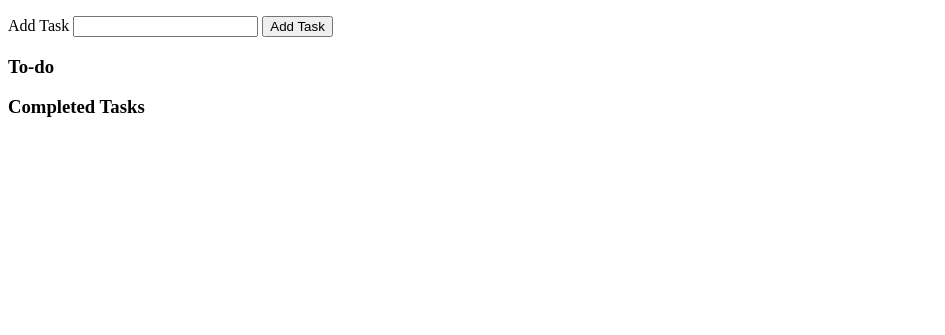
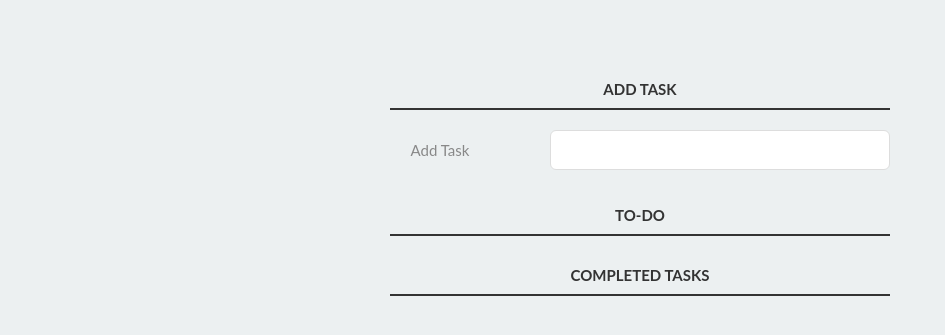
Before and after one commit to ryeviz/Prive, a PHP site: page / in a window 1280 px wide. Shown: the top 335 px of the page, without its empty margins (0-945 px from the left). Run offline with PHP 8.4, Linux system fonts and the light colour scheme.

Commit message:
Update style.css

```diff
--- a/style.css
+++ b/style.css
@@ -1,127 +1,143 @@
-/* Style for the task form */
-
-.task-form {
-  margin: 20px auto;
-  width: 400px;
-  background-color: #f2f2f2;
-  border-radius: 10px;
-  padding: 20px;
-  box-shadow: 0 0 10px rgba(0, 0, 0, 0.2);
+/* Basic Style */
+body {
+background: #ecf0f1;
+color: #333;
+font-family: Lato, sans-serif;
 }
 
-.task-form h2 {
-  text-align: center;
-  margin-bottom: 20px;
+.container {
+display: block;
+width: 500px;
+margin: 50px auto 0;
 }
 
-.task-form label {
-  display: block;
-  margin-bottom: 10px;
-  font-weight: bold;
+ul {
+margin: 0;
+padding: 0;
 }
 
-.task-form input[type="text"],
-.task-form select {
-  display: block;
-  width: 100%;
-  padding: 10px;
-  border-radius: 5px;
-  border: none;
-  margin-bottom: 20px;
+li * {
+float: left;
 }
 
-.task-form button {
-  display: block;
-  margin: 0 auto;
-  background-color: #4caf50;
-  color: #fff;
-  border: none;
-  border-radius: 5px;
-  padding: 10px 20px;
-  cursor: pointer;
+li,
+h3 {
+clear: both;
+list-style: none;
 }
 
-/* Style for the task list */
-
-.task-list {
-  margin: 20px auto;
-  width: 800px;
-  background-color: #f2f2f2;
-  border-radius: 10px;
-  padding: 20px;
-  box-shadow: 0 0 10px rgba(0, 0, 0, 0.2);
+input,
+button {
+outline: none;
 }
 
-.task-list h2 {
-  text-align: center;
-  margin-bottom: 20px;
+button {
+background: none;
+border: 0px;
+color: #888;
+font-size: 15px;
+width: 100px;
+margin: 10px 0 0;
+font-family: Lato, sans-serif;
+cursor: pointer;
 }
 
-.task-list table {
-  width: 100%;
-  border-collapse: collapse;
+button:hover {
+color: #333;
 }
 
-.task-list th {
-  background-color: #4caf50;
-  color: #fff;
-  text-align: left;
-  padding: 10px;
+/* Heading */
+h3,
+label[for='new-task'] {
+color: #333;
+font-weight: 700;
+font-size: 15px;
+border-bottom: 2px solid #333;
+padding: 30px 0 10px;
+margin: 0;
+text-transform: uppercase;
 }
 
-.task-list td {
-  padding: 10px;
-  border-bottom: 1px solid #ddd;
+input[type="text"] {
+margin: 0;
+font-size: 18px;
+line-height: 18px;
+height: 18px;
+padding: 10px;
+border: 1px solid #ddd;
+background: #fff;
+border-radius: 6px;
+font-family: Lato, sans-serif;
+color: #888;
 }
 
-.task-list td:last-child {
-  text-align: center;
+input[type="text"]:focus {
+color: #333;
 }
 
-.task-list button {
-  background-color: #f44336;
-  color: #fff;
-  border: none;
-  border-radius: 5px;
-  padding: 10px;
-  cursor: pointer;
-  margin-right: 10px;
+.middle {
+text-align: center;
 }
 
-.task-list button:hover {
-  background-color: #d32f2f;
+
+/* New Task */
+label[for='new-task'] {
+display: block;
+margin: 0 0 20px;
 }
 
-.task-list .edit-btn {
-  background-color: #2196f3;
+input#new-task {
+float: right;
+width: 318px;
 }
 
-.task-list .edit-btn:hover {
-  background-color: #1976d2;
+p>button:hover {
+color: #0FC57C;
 }
 
-/* Style for the priority filter */
-
-.priority-filter {
-  margin: 20px auto;
-  width: 400px;
-  background-color: #f2f2f2;
-  border-radius: 10px;
-  padding: 20px;
-  box-shadow: 0 0 10px rgba(0, 0, 0, 0.2);
+/* Task list */
+li {
+overflow: hidden;
+padding: 20px 0;
+border-bottom: 1px solid #eee;
 }
 
-.priority-filter label {
-  display: block;
-  margin-bottom: 10px;
-  font-weight: bold;
+li>input[type="checkbox"] {
+margin: 0 10px;
+position: relative;
+top: 15px;
 }
 
-.priority-filter select {
-  display: block;
-  width: 100%;
-  padding: 10px;
-  border-radius: 5px;
-  border: none;
-  margin-bottom: 20px;
+li>label {
+font-size: 18px;
+line-height: 40px;
+width: 237px;
+padding: 0 0 0 11px;
 }
+
+li>input[type="text"] {
+width: 226px;
+}
+
+li>.delete:hover {
+color: #CF2323;
+}
+
+/* Completed */
+#completed-tasks label {
+text-decoration: line-through;
+color: #888;
+}
+
+/* Edit Task */
+ul li input[type=text] {
+display: none;
+}
+
+ul li.editMode input[type=text] {
+display: block;
+}
+
+ul li.editMode label {
+display: none;
+}
```
